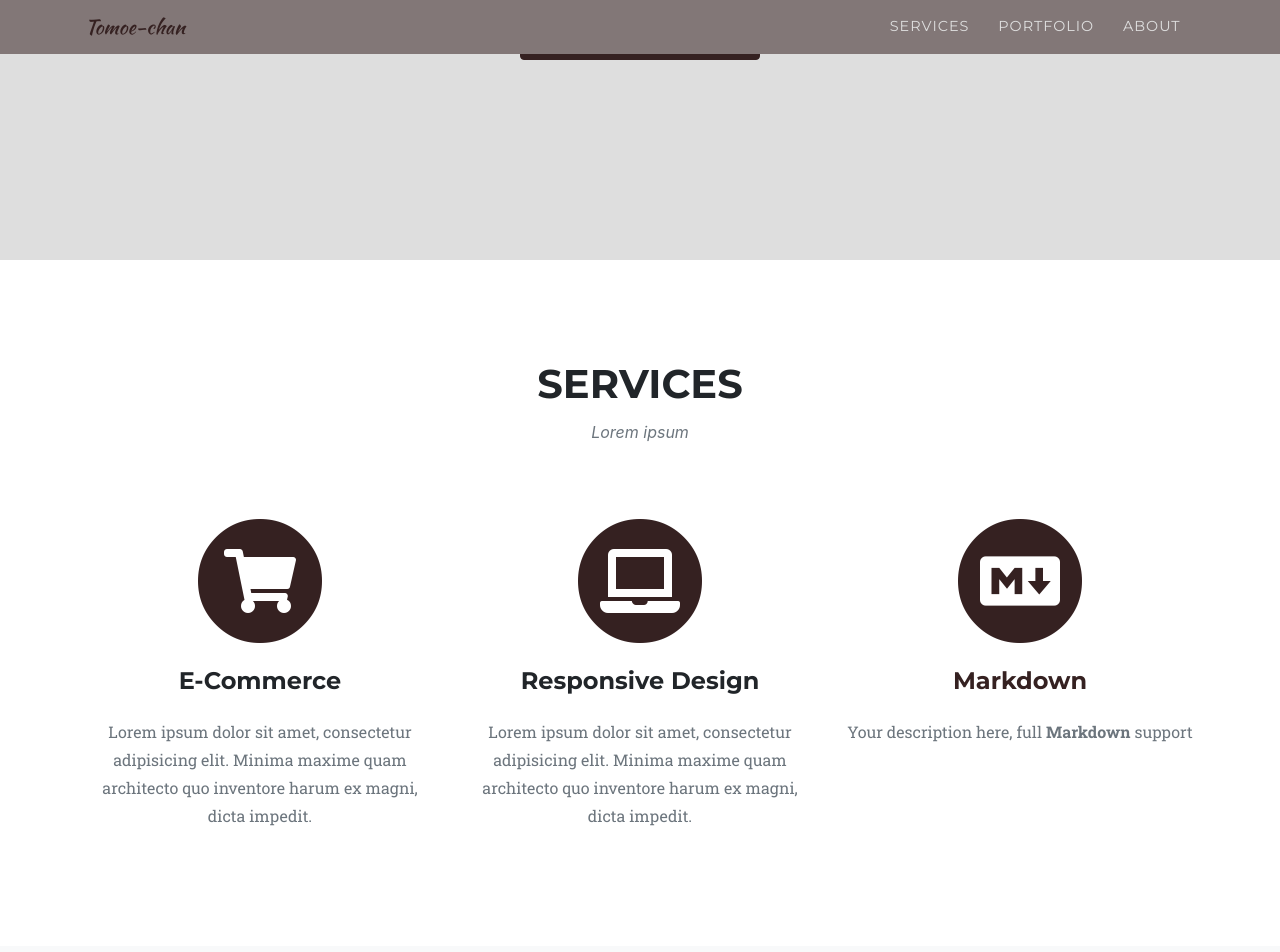
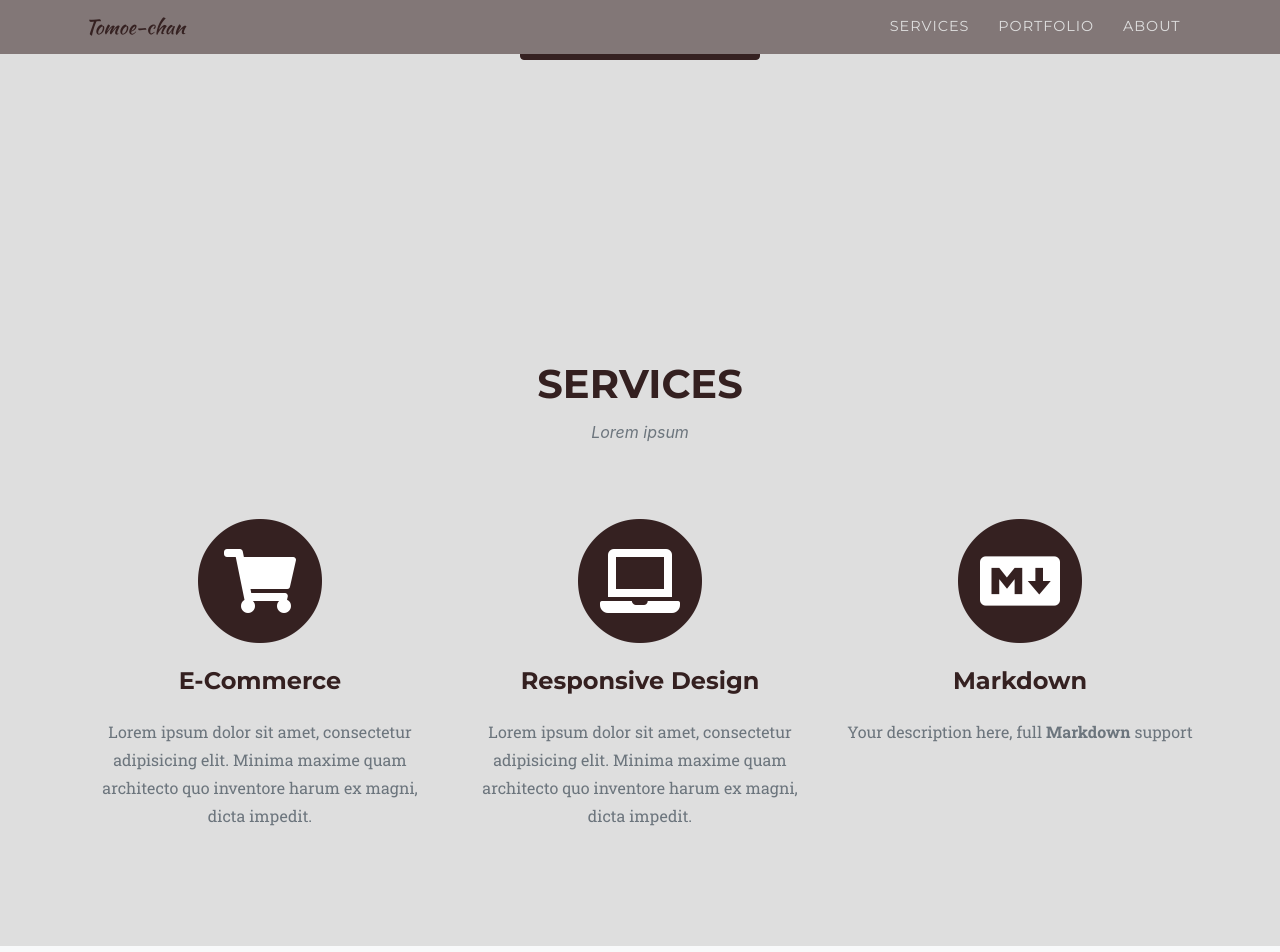
Before and after one commit to Tomoe0512/Tomoe0512.github.io, a Jekyll site: the page built from index.md, in a window 1280 px wide and 1400 px high, scrolled down 643 px. Shown: the top 952 px of the window. Built offline with Jekyll 4.4.1, drawn with Linux system fonts in a browser that asks for light colours; some web fonts are replaced.

Commit message:
add backgrounds

```diff
--- a/_includes/clients.html
+++ b/_includes/clients.html
@@ -1,6 +1,6 @@
 <!-- Clients -->
 {% if site.locale and site.locale != "" and site.locale != nil %}
-  <section class="py-5" id="{{ site.data.sitetext[site.locale].clients.section | default: "clients" }}">
+  <section class="py-5 page-section" id="{{ site.data.sitetext[site.locale].clients.section | default: "clients" }}">
     <div class="container">
       <div class="row" {% if site.data.sitetext[site.locale].clients.horizontal-scrolling == "yes" %} id="scrolling-clients" {% endif %}>
 	    {% for client in site.data.sitetext[site.locale].clients.list %}
@@ -14,7 +14,7 @@
     </div>
   </section>
 {% else %}
-<section class="py-5" id="{{ site.data.sitetext.clients.section | default: "clients" }}">
+<section class="py-5 page-section" id="{{ site.data.sitetext.clients.section | default: "clients" }}">
   <div class="container">
     <div class="row" {% if site.data.sitetext.clients.horizontal-scrolling == "yes" %} id="scrolling-clients" {% endif %}>
     {% for client in site.data.sitetext.clients.list %}
--- a/_layouts/home.html
+++ b/_layouts/home.html
@@ -5,5 +5,5 @@ layout: default
 
 {% include services.html %}
 {% include portfolio_grid.html %}
+{% include clients.html %}
 {% include about.html %}
-{% include clients.html %}
--- a/_sass/base/_page.scss
+++ b/_sass/base/_page.scss
@@ -31,6 +31,8 @@ h6 {
 
 .page-section {
   padding: 100px 0;
+  background-color: #dedede;
+  color:#342020;
   h2.section-heading {
     font-size: 40px;
     margin-top: 0;
```
